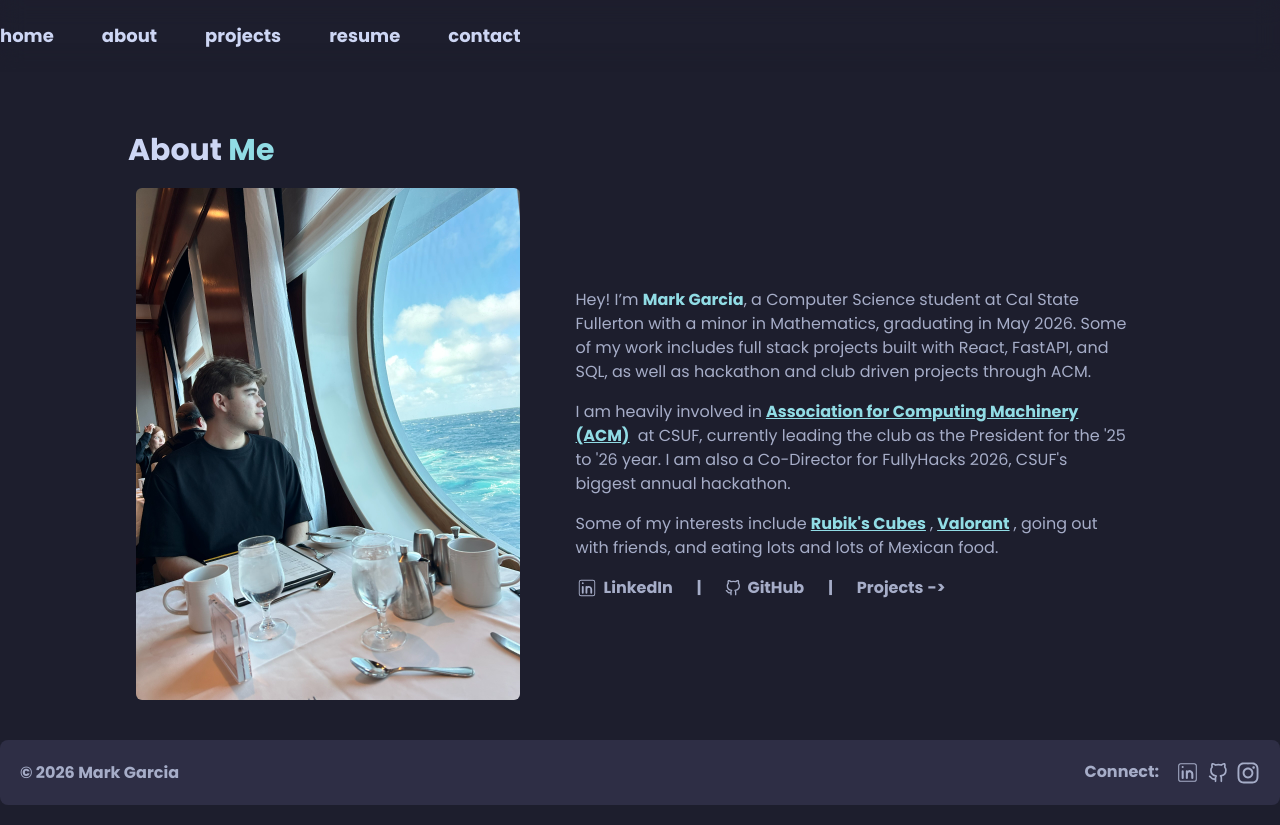
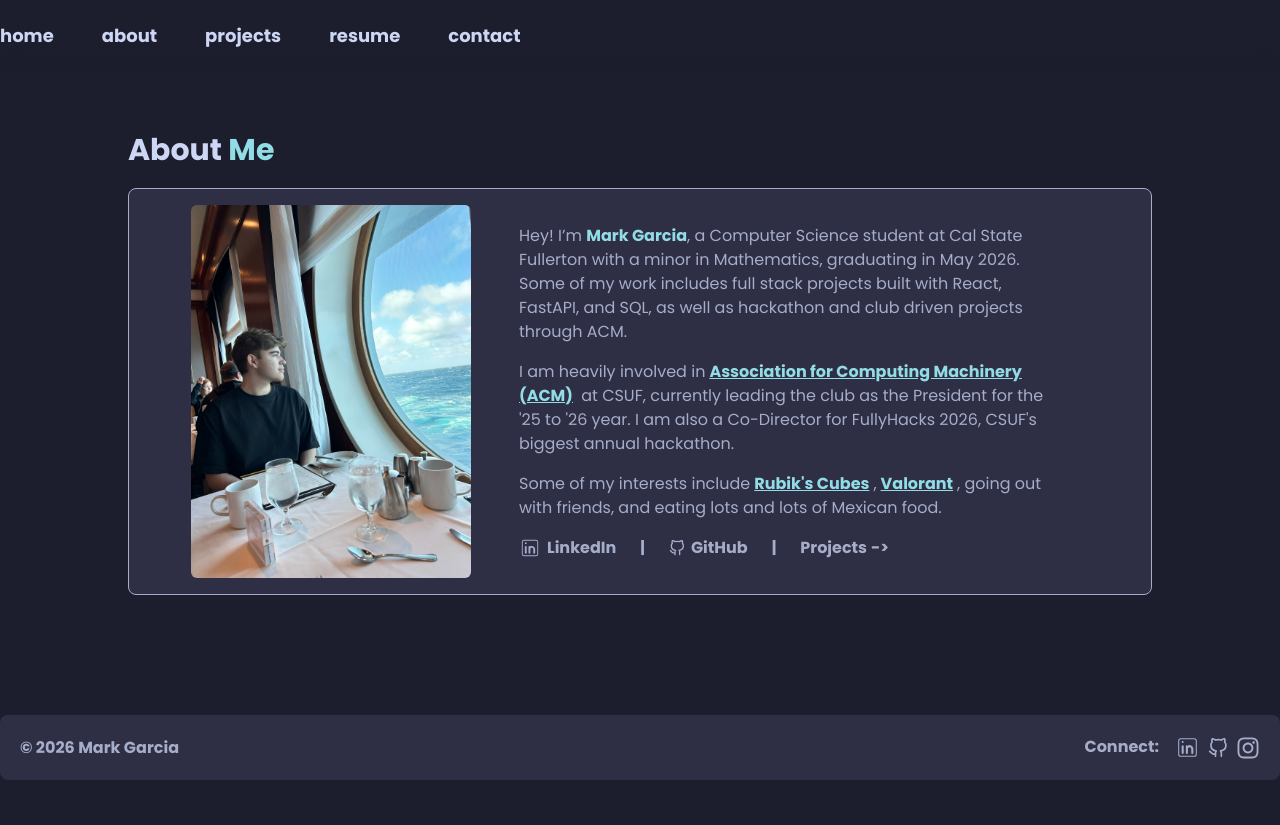
Before and after one commit to MarkRyanGarcia/portfolio, a React (Vite) app: page /about in a window 1280 px wide. After the commit the page ends 800 px from the top, so only its background shows below. Built offline with nearby package versions, Linux system fonts and the light colour scheme.

Commit message:
improve about me page

```diff
--- a/src/components/about/AboutImage.tsx
+++ b/src/components/about/AboutImage.tsx
@@ -1,6 +1,6 @@
 export default function AboutImage() {
     return (
-        <div className="flex justify-center w-full md:w-[40%]">
+        <div className="flex justify-center w-full max-w-75 md:max-w-70">
             <img
                 src="/mark/cruise_pic.JPG"
                 className="w-full max-w-xs md:max-w-sm rounded-md bg-secondary object-cover"
--- a/src/components/about/Intro.tsx
+++ b/src/components/about/Intro.tsx
@@ -4,7 +4,7 @@ import AboutLinks from "./AboutLinks";
 
 export default function Intro() {
     return (
-        <div className="flex flex-col w-full gap-6 md:flex-row md:items-center">
+        <div className="flex flex-col w-full gap-6 p-4 md:justify-center md:flex-row md:items-center bg-base-2 border-secondary border rounded-lg text-primary">
             <AboutImage />
 
             <div className="flex flex-col w-full gap-4 md:w-[60%] md:px-6">
@@ -13,4 +13,57 @@ export default function Intro() {
             </div>
         </div>
     )
+    {/* <div className="flex flex-col gap-5 w-full md:items-center bg-base-2 border-secondary border rounded-lg text-primary">
+            <div
+                className={`flex flex-col w-full gap-3 ${reverse ? "md:flex-row-reverse" : "md:flex-row"
+                    } items-center justify-around text-center sm:text-left p-5`}
+            >
+                <div className="flex flex-col gap-2 items-center text-center">
+                    <h3 className="text-xl text-tertiary font-bold">
+                        {project.title}
+                    </h3>
+
+                    <p className="max-w-xl">
+                        {project.description}
+                    </p>
+
+                    {project.links && (
+                        <div className="flex gap-2 justify-center">
+                            {project.links.Deployment && (
+                                <a
+                                    href={project.links.Deployment}
+                                    target="_blank"
+                                    rel="noopener noreferrer"
+                                    className="flex items-center hover:text-base hover:bg-tertiary transition-all duration-300 ease-in-out border py-0.5 px-1.5 rounded-md hover:-translate-y-0.5"
+                                >
+                                    <MdLanguage className="mr-1.5" />
+                                    Visit Site
+                                </a>
+                            )}
+
+                            {project.links.Github && (
+                                <a
+                                    href={project.links.Github}
+                                    target="_blank"
+                                    rel="noopener noreferrer"
+                                    className="flex items-center hover:text-base hover:bg-tertiary transition-all duration-300 ease-in-out border py-0.5 px-1.5 rounded-md hover:-translate-y-0.5"
+                                >
+                                    <FiGithub className="mr-1.5" />
+                                    GitHub
+                                </a>
+                            )}
+                        </div>
+                    )}
+                </div>
+
+                <img
+                    className="w-75 rounded-sm"
+                    src={project.image_path}
+                    alt={`${project.title} image`}
+                    loading="lazy"
+                />
+            </div>
+        </div> */}
+
+
 }
```
